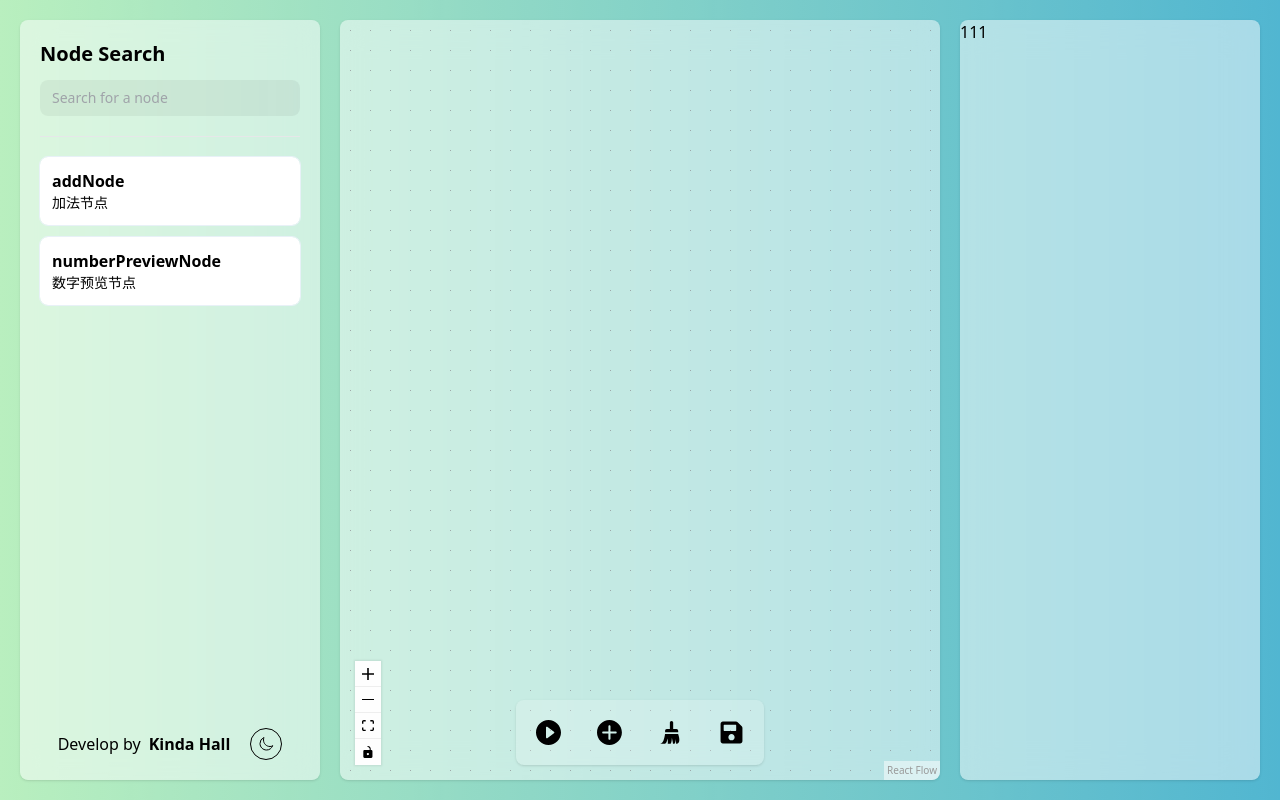
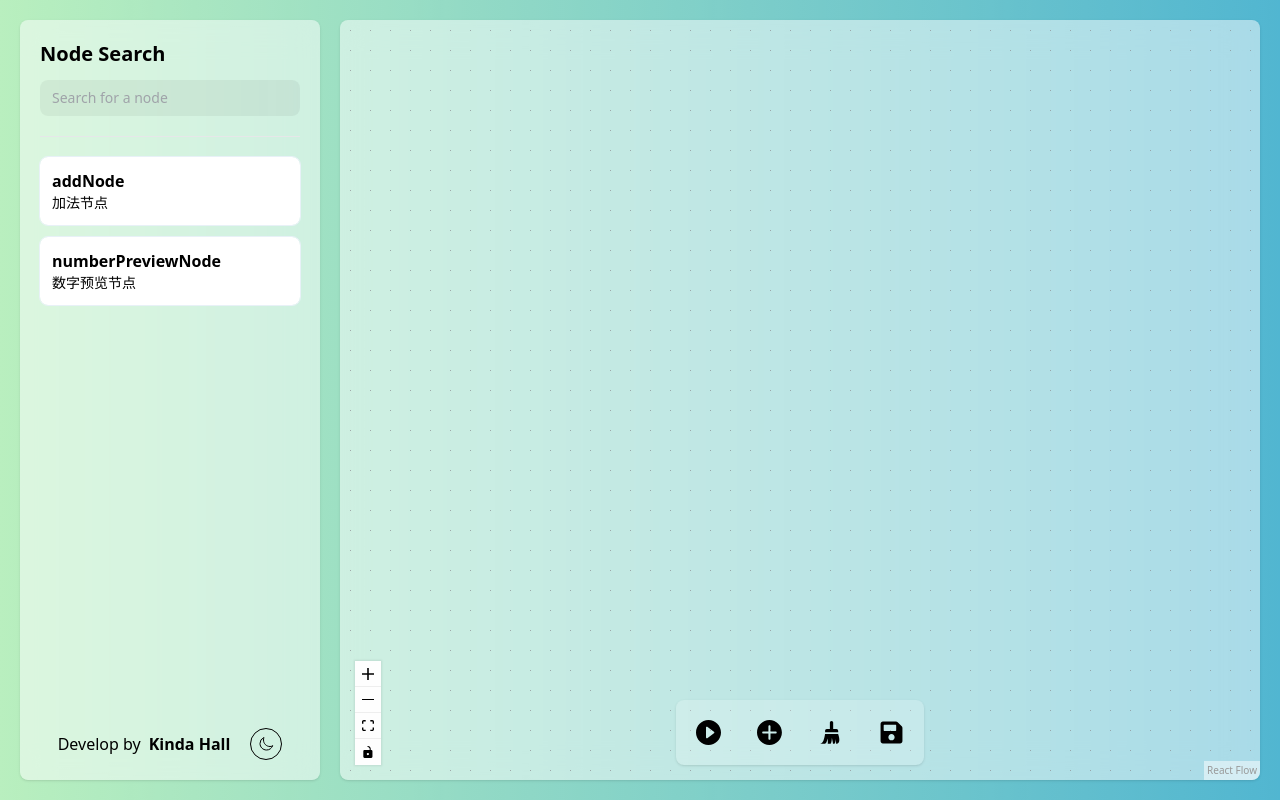
Before and after one commit to Alndaly/flow, a React (Vite) app in the folder frontend/: page / in a window 1280 px wide. Built offline with nearby package versions, Linux system fonts and the light colour scheme.

Commit message:
feat: 🎸 暂时删除右侧inputs

```diff
--- a/frontend/src/App.tsx
+++ b/frontend/src/App.tsx
@@ -28,9 +28,6 @@ function App() {
 					<div className='shadow overflow-hidden flex-1 h-full rounded-lg bg-white/50 dark:bg-black/50 backdrop-blur-lg'>
 						<Workflow />
 					</div>
-					<div className='flex flex-col shadow rounded-lg bg-white/50 min-w-[300px] backdrop-blur-lg dark:bg-black/50'>
-						<RightInputs />
-					</div>
 				</div>
 			</ReactFlowProvider>
 		</ThemeProvider>
--- a/frontend/src/components/RightInputs.tsx
+++ /dev/null
@@ -1,5 +0,0 @@
-const RightInputs = () => {
-	return <div>111</div>;
-};
-
-export default RightInputs;
--- a/frontend/src/store/workflow.ts
+++ b/frontend/src/store/workflow.ts
@@ -74,7 +74,6 @@ export class Node {
 }
 
 export type WorkflowState = {
-  executingNode: Node | null;
   nodes: Node[];
   edges: Edge[];
   onNodesChange: OnNodesChange;
@@ -91,7 +90,6 @@ export type Actions = {
 
 // this is our useStore hook that we can use in our components to get parts of the store and call actions
 const useWorkflowStore = create<WorkflowState & Actions>((set, get) => ({
-  executingNode: null,
   nodes: [],
   edges: [],
   onNodesChange: (changes: NodeChange[]) => {
```
